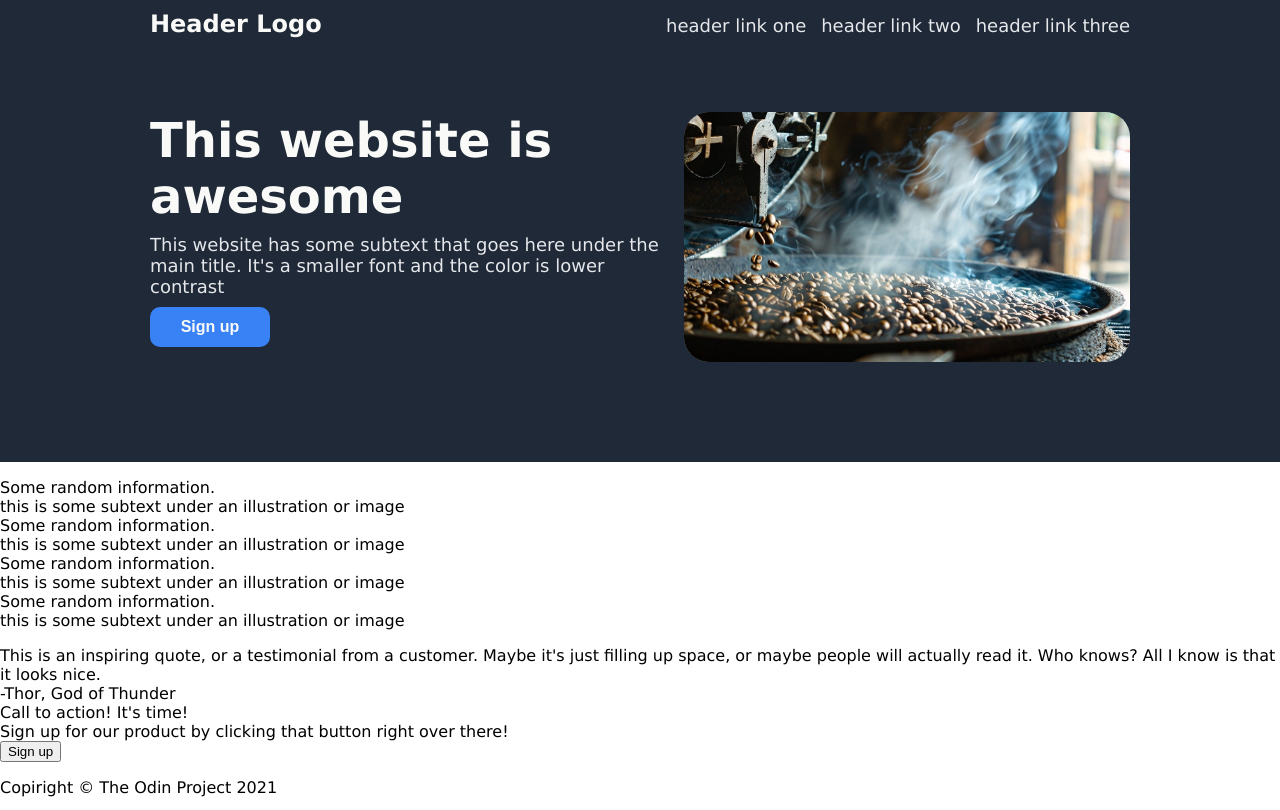
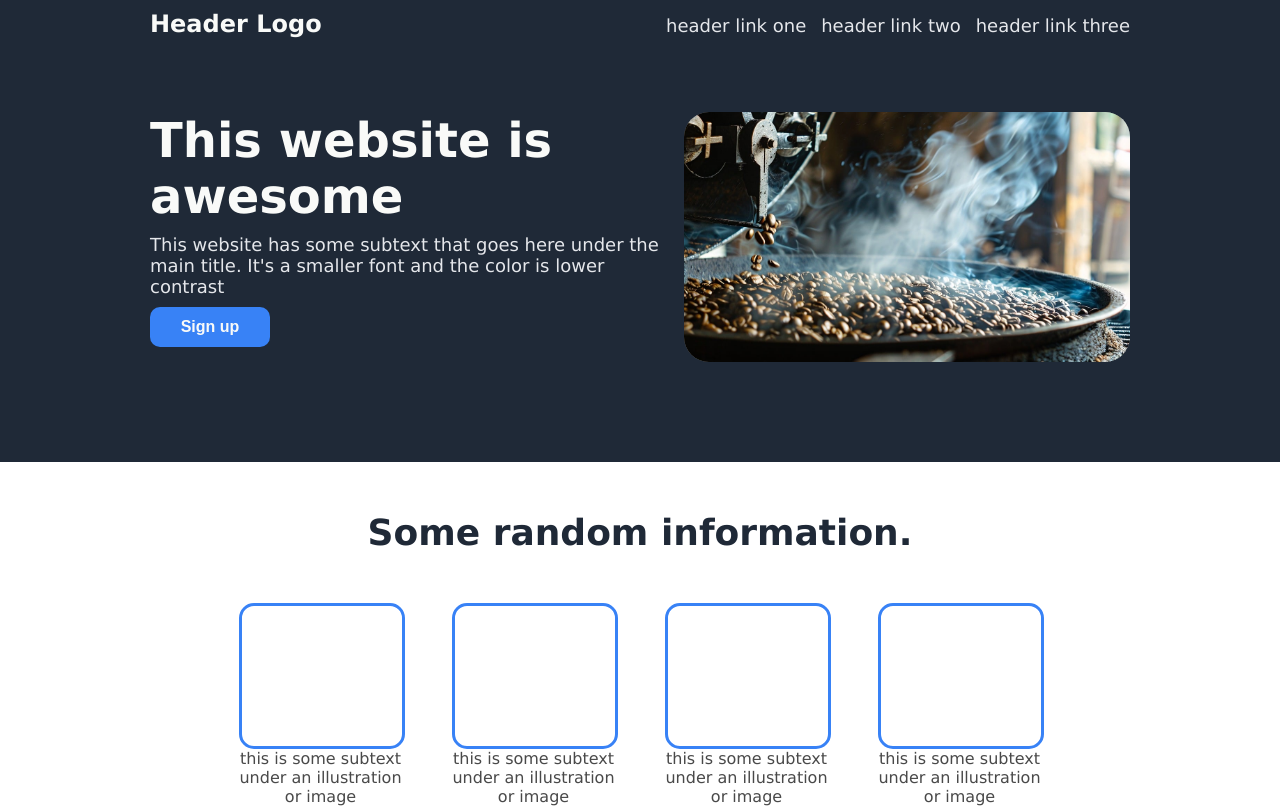
Before and after one commit to mdsnz/odin-landing-page, a plain HTML site: page index.html in a window 1280 px wide. Shown: the top 810 px of the page. Drawn offline with Linux system fonts and the light colour scheme.

Commit message:
Adding styling to the cards section

```diff
--- a/index.html
+++ b/index.html
@@ -27,24 +27,28 @@
         </div>
     </div>
 
-    <p></p>
-
     <div class="cards-section">
         <div class="cards-title">Some random information.</div>
-        <div class="card">
+        <div class="cards">
+            <div class="card_and_subtext">
+                <div class="card"></div>
+                <div class="card-subtext">this is some subtext under an illustration or image</div>
+            </div>
+
+            <div class="card_and_subtext">
+                <div class="card"></div>
+                <div class="card-subtext">this is some subtext under an illustration or image</div>
+            </div>
+
+            <div class="card_and_subtext">
+            <div class="card"></div>
             <div class="card-subtext">this is some subtext under an illustration or image</div>
-        </div>
-        <div class="cards-title">Some random information.</div>
-        <div class="card">
+            </div>
+
+            <div class="card_and_subtext">
+            <div class="card"></div>
             <div class="card-subtext">this is some subtext under an illustration or image</div>
-        </div>
-        <div class="cards-title">Some random information.</div>
-        <div class="card">
-            <div class="card-subtext">this is some subtext under an illustration or image</div>
-        </div>
-        <div class="cards-title">Some random information.</div>
-        <div class="card">
-            <div class="card-subtext">this is some subtext under an illustration or image</div>
+            </div>
         </div>
 
     </div>
--- a/style.css
+++ b/style.css
@@ -70,3 +70,38 @@ li {
     background-color: gray;
     border-radius: 25px;
 }
+
+.cards-section {
+    padding: 50px 150px 100px 150px;
+    display: flex;
+    flex-direction: column;
+    align-items: center;
+}
+
+.cards-title {
+    font-size: 36px;
+    color: #1F2937;
+    font-weight: bolder;
+    padding-bottom: 50px;
+}
+
+.cards {
+    display: flex;
+    justify-content: center;
+    gap: 50px;
+
+}
+
+.card {
+    width: 160px;
+    height: 140px;
+    border: solid #3882f6 3px;
+    border-radius: 15px;
+    flex-shrink: 0;
+}
+
+.card_and_subtext {
+    width: 163px;
+    text-align: center;
+    color: #494949;
+}
```
Also changed, not shown: images/cat.jpg (added), images/cat2.jpg (added), images/tea.jpg (added), images/tea2.jpg (added), 4 other files.
